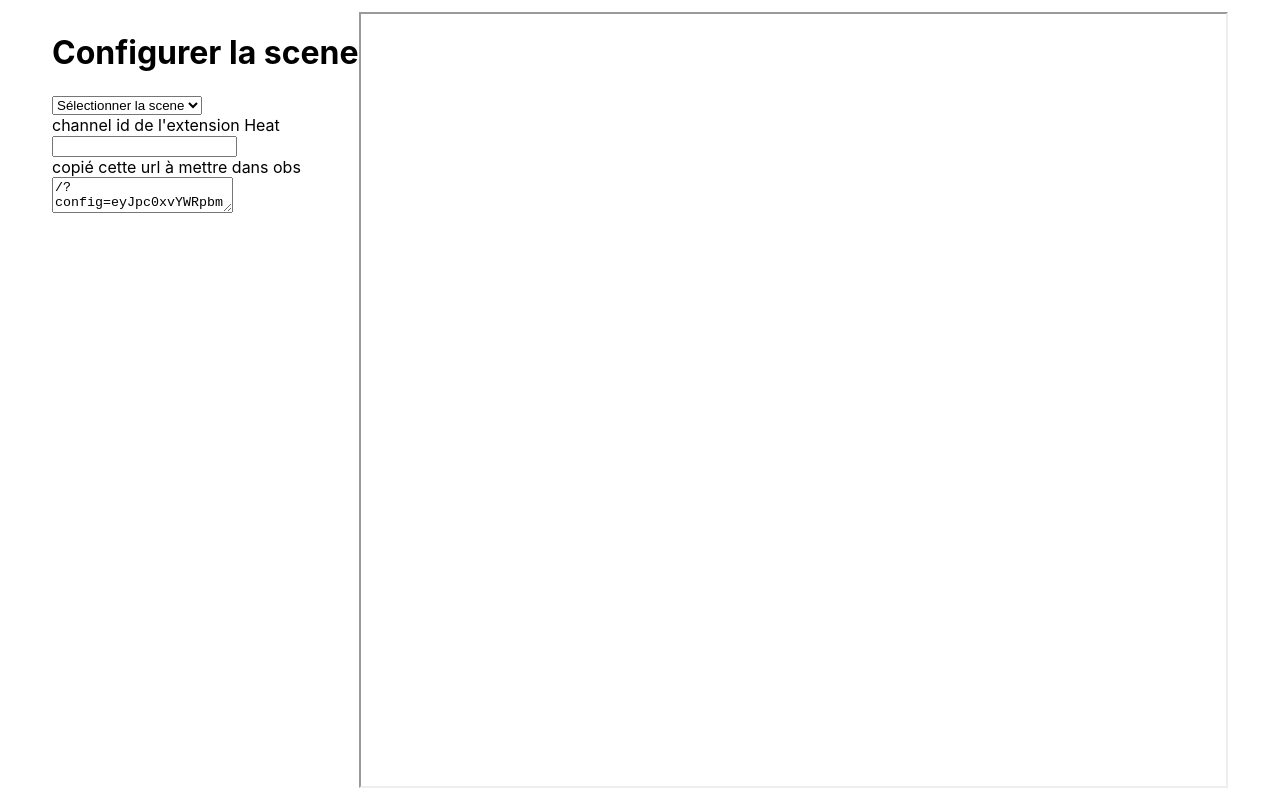
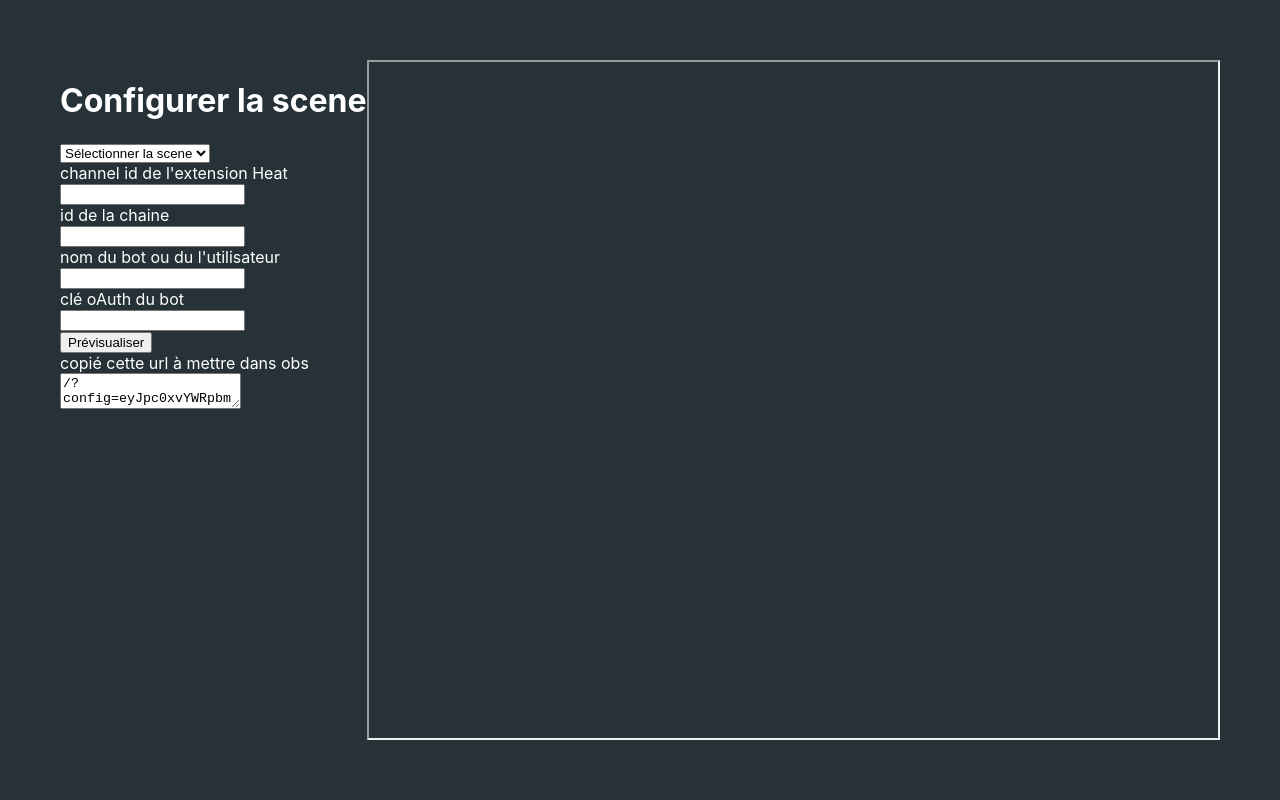
Before and after one commit to Vol4n3/overlay-heat-twitch, a React (Create React App) app: page / in a window 1280 px wide. Built offline with nearby package versions, Linux system fonts and the light colour scheme.

Commit message:
add tmi bot

```diff
--- a/src/2d/objects/ballon.tsx
+++ b/src/2d/objects/ballon.tsx
@@ -15,20 +15,27 @@ img.onload = () => {
 img.src = "/overlay-heat-twitch/assets/texture_ballon.jpg";
 
 export class Ballon extends Circle2 implements Scene2DItem, CanCollide {
-  constructor(x: number, y: number) {
+  constructor(x: number, y: number, private messager: (m: string) => void) {
     super(x, y, 30);
     this.initialPosition = {x, y}
   }
 
   initialPosition: IPoint2
-
   collisionId: number = 0;
-  lastShooter: string = "";
+  lastShooter: PlayerSoccer | null = null;
 
   detectGoal(cage: Cage) {
     if (cage.isInside(this)) {
       this.position.operation('equal', this.initialPosition);
       this.velocity = new Vector2(0, 0);
+      if (this.lastShooter === null) {
+        return
+      }
+      if (this.lastShooter.team === cage.team) {
+        this.messager(`${this.lastShooter.owner} à marqué contre son prope camp ! le/la boloss`)
+      } else {
+        this.messager(`FootBall FootGoal GOOAAAL du joueur ${this.lastShooter.owner} FootGoal`)
+      }
     }
   }
 
@@ -72,7 +79,7 @@ export class Ballon extends Circle2 implements Scene2DItem, CanCollide {
   }
 
   playerShoot(player: PlayerSoccer): void {
-    this.lastShooter = player.owner;
+    this.lastShooter = player;
     const directionBall = new Vector2(this.x - player.x, this.y - player.y);
     const velocityDiff = new Vector2(player.calculatedVelocity.x + this.velocity.x, player.calculatedVelocity.y + this.velocity.y);
     directionBall.length = velocityDiff.length * 0.95;
--- a/src/2d/objects/cage.ts
+++ b/src/2d/objects/cage.ts
@@ -4,9 +4,10 @@ import {Ballon} from './ballon';
 import {CanCollide} from '../core/collider';
 
 export class Cage extends Rectangle2 implements Scene2DItem, CanCollide {
-
+constructor(x: number, y: number, w: number, h: number, public team: string) {
+  super(x, y, w, h);
+}
   collisionId: number = 0;
-
   detection(item: CanCollide): void {
     if (item instanceof Ballon) {
       item.detectGoal(this)
@@ -18,7 +19,8 @@ export class Cage extends Rectangle2 implements Scene2DItem, CanCollide {
   scenePriority: number = 0;
 
   draw({ctx}: Scene2d) {
-    ctx.strokeStyle = "white";
+    ctx.strokeStyle = this.team;
+    ctx.globalAlpha = 0.5
     ctx.lineWidth = 5;
     ctx.beginPath();
     ctx.rect(this.x, this.y, this.w, this.h);
--- a/src/2d/objects/terrain.ts
+++ b/src/2d/objects/terrain.ts
@@ -13,6 +13,7 @@ export class Terrain implements Scene2DItem {
     const h = height - padding;
     ctx.strokeStyle = "white";
     ctx.lineWidth = 5;
+    ctx.globalAlpha = 0.5
     ctx.beginPath();
     ctx.moveTo(padding, padding);
     ctx.lineTo(w, padding);
--- /dev/null
+++ b/src/components/main/form-config.tsx
@@ -0,0 +1,60 @@
+import {FC, FormEvent, useEffect, useReducer} from 'react';
+import {SCENES_ID, ScenesConfig, SceneType} from '../../types/config.types';
+import {SceneNames} from './switch-scenes';
+import {ReducerObject, ReducerObjectType} from '../../utils/react-reducer.utils';
+
+interface FormConfigProps {
+  config: ScenesConfig;
+  onChange: (v: ScenesConfig) => void;
+}
+
+export const FormConfig: FC<FormConfigProps> = ({config, onChange}) => {
+  const [formControl, setFormControl] = useReducer<ReducerObjectType<ScenesConfig>>(ReducerObject, config);
+  useEffect(() => {
+    setFormControl({replace: config});
+  }, [config]);
+  const emitChange = (e: FormEvent) => {
+    e.preventDefault();
+    onChange(formControl);
+  }
+  return <form onSubmit={emitChange}>
+    <h1>Configurer la scene</h1>
+    <select value={formControl.sceneType || ''}
+            onChange={v => setFormControl({merge: {sceneType: v.target.value as SceneType}})}>
+      <option value={""}>Sélectionner la scene</option>
+      {SCENES_ID.map(s => <option value={s} key={s}>{SceneNames[s]}</option>)}
+    </select>
+    <div>
+      <label>
+        <div>channel id de l'extension Heat</div>
+        <input
+          type={'password'}
+          value={formControl.heatId || ''}
+          onChange={ev => setFormControl({merge: {heatId: ev.target.value}})}/>
+      </label>
+      <label>
+        <div>id de la chaine</div>
+        <input
+          value={formControl.channelId || ''}
+          onChange={ev => setFormControl({merge: {channelId: ev.target.value}})}/>
+      </label>
+      <label>
+        <div>nom du bot ou du l'utilisateur</div>
+        <input
+          value={formControl.username || ''}
+          onChange={ev => setFormControl({merge: {username: ev.target.value}})}/>
+      </label>
+      <label>
+        <div>clé oAuth du bot</div>
+        <input
+          type={'password'}
+          value={formControl.password || ''}
+          onChange={ev => setFormControl({merge: {password: ev.target.value}})}/>
+      </label>
+      <div>
+
+        <button type={'submit'}>Prévisualiser</button>
+      </div>
+    </div>
+  </form>
+}
--- a/src/components/main/main.tsx
+++ b/src/components/main/main.tsx
@@ -1,19 +1,22 @@
 import {FC, useEffect, useReducer, useState} from 'react';
-import {SceneNames, SwitchScenes} from './switch-scenes';
+import {SwitchScenes} from './switch-scenes';
 import {HeatProvider} from '../../providers/heat.provider';
 import styled from 'styled-components';
 import {ReducerObject, ReducerObjectType} from '../../utils/react-reducer.utils';
-import {SCENES_ID, ScenesConfig, SceneType} from '../../types/config.types';
+import {ScenesConfig} from '../../types/config.types';
 import pkg from '../../../package.json';
+import {TmiProvider} from '../../providers/tmi.provider';
+import {FormConfig} from './form-config';
 
 export const Container = styled.div`
-  max-width: 1200px;
   margin: 0 auto;
-  padding: 12px;
+  padding: 60px;
   position: relative;
   width: 100%;
   height: 100vh;
   display: flex;
+  background-color: #263238;
+  color: white;
 `;
 export const Main: FC = () => {
   const [getConfig, setConfig] = useReducer<ReducerObjectType<ScenesConfig>>(ReducerObject, {isLoading: true});
@@ -29,7 +32,8 @@ export const Main: FC = () => {
         )
       ))}
     `)
-  }, [getConfig])
+  }, [getConfig]);
+
   useEffect(() => {
     const params = new URLSearchParams(window.location.search);
     const uriConfig = params.get("config");
@@ -52,28 +56,21 @@ export const Main: FC = () => {
     setConfig({replace: json})
   }, [])
   return getConfig.isLoading ? null : getConfig.active ? <HeatProvider heatId={getConfig.heatId || ""}>
-    <SwitchScenes config={getConfig}/> </HeatProvider> : <Container>
-    <div><h1>Configurer la scene</h1>
-      <select value={getConfig.sceneType || ''}
-              onChange={v => setConfig({merge: {sceneType: v.target.value as SceneType}})}>
-        <option value={""}>Sélectionner la scene</option>
-        {SCENES_ID.map(s => <option value={s} key={s}>{SceneNames[s]}</option>)}
-      </select>
-      <div>
-        <label>
-          <div>channel id de l'extension Heat</div>
-          <input value={getConfig.heatId || ''} onChange={ev => setConfig({merge: {heatId: ev.target.value}})}/>
-        </label>
-      </div>
+    <TmiProvider channelId={getConfig.channelId} username={getConfig.username} password={getConfig.password}>
+      <SwitchScenes config={getConfig}/>
+    </TmiProvider>
+  </HeatProvider> : <Container>
+    <div>
+      <FormConfig config={getConfig} onChange={v => setConfig({replace: v})}></FormConfig>
       <div>
         <label>
           <div>copié cette url à mettre dans obs</div>
-          <textarea value={getUriConfig} onChange={() => {
+          <textarea readOnly={true} value={getUriConfig.trim()} onChange={() => {
           }}/>
         </label>
       </div>
+    </div>
 
-    </div>
     <div style={{position: 'relative', flex: 1}}>
       <iframe
         title={"Prévisualisation"}
@@ -83,7 +80,5 @@ export const Main: FC = () => {
           height: "100%",
         }}/>
     </div>
-
   </Container>
-
 }
--- a/src/games/football-game.tsx
+++ b/src/games/football-game.tsx
@@ -10,6 +10,7 @@ import {PI} from '../utils/number.utils';
 import {useHeat} from '../providers/heat.provider';
 import {Terrain} from '../2d/objects/terrain';
 import {Cage} from '../2d/objects/cage';
+import {useTmi} from '../providers/tmi.provider';
 
 const cageWidth = 50;
 const cageHeight = 250;
@@ -17,6 +18,8 @@ const padding = 50;
 export const FootballGame: FC = () => {
   const containerRef = useRef(null);
   const {addListener, removeListener} = useHeat();
+  const {sendTmiMessage} = useTmi();
+
   useEffect(() => {
     const container = containerRef.current;
     if (!container) {
@@ -31,11 +34,11 @@ export const FootballGame: FC = () => {
     const cageRouge = new Cage(
       padding - cageWidth / 2,
       scene.canvas.height / 2 - cageHeight / 2,
-      cageWidth, cageHeight);
+      cageWidth, cageHeight, "red");
     const cageBleu = new Cage(
       scene.canvas.width - padding - cageWidth / 2,
       scene.canvas.height / 2 - cageHeight / 2,
-      cageWidth, cageHeight);
+      cageWidth, cageHeight, "blue");
     const terrain = new Terrain();
     let bddPlayers: { [key: string]: PlayerSoccer } = {};
     const startPlay = () => {
@@ -43,7 +46,7 @@ export const FootballGame: FC = () => {
       bddPlayers = {};
       collider.cleanGroup(mainGroup);
       collider.cleanGroup(cageGroup);
-      const ballon = new Ballon(scene.canvas.width / 2, scene.canvas.height / 2);
+      const ballon = new Ballon(scene.canvas.width / 2, scene.canvas.height / 2, sendTmiMessage);
       scene.addItem(terrain);
       scene.addItem(cageBleu);
       scene.addItem(cageRouge);
@@ -80,7 +83,6 @@ export const FootballGame: FC = () => {
     }
 
     const onClick = (event: MouseEvent) => {
-      //debug
       createPlayer(event.x, event.y, "test")
     }
     const idEvent = addListener(onUserClick);
@@ -90,7 +92,7 @@ export const FootballGame: FC = () => {
       removeListener(idEvent);
       window.removeEventListener('click', onClick);
     };
-  }, [removeListener, addListener]);
+  }, [removeListener, addListener, sendTmiMessage]);
 
   return <ContainerScene ref={containerRef}>
   </ContainerScene>
--- a/src/providers/heat.provider.tsx
+++ b/src/providers/heat.provider.tsx
@@ -13,13 +13,12 @@ interface HeatContextProps {
   removeListener(uid: number): void;
 }
 
+const notInit = () => {
+  throw new Error('not init')
+};
 const HeatContext = createContext<HeatContextProps>({
-  addListener() {
-    throw new Error('not init')
-  },
-  removeListener() {
-    throw new Error('not init')
-  }
+  addListener: notInit,
+  removeListener: notInit
 })
 export const useHeat = () => useContext(HeatContext);
 
--- /dev/null
+++ b/src/providers/tmi.provider.tsx
@@ -0,0 +1,97 @@
+import {createContext, FC, PropsWithChildren, useContext, useEffect, useRef} from 'react';
+import tmi from 'tmi.js';
+import {RemoveItemInArray} from '../utils/deep-object.utils';
+
+
+export type TmiMessage = {
+  tags: tmi.ChatUserstate,
+  self: boolean;
+  channel: string;
+  message: string;
+}
+export type TmiListener = (event: TmiMessage) => void;
+
+interface TmiContextProps {
+  addTmiListener(listener: TmiListener): number;
+
+  removeTmiListener(uid: number): void;
+
+  sendTmiMessage(message: string): void;
+}
+
+const notInit = () => {
+  throw new Error('not init')
+};
+const TmiContext = createContext<TmiContextProps>({
+  addTmiListener: notInit,
+  removeTmiListener: notInit,
+  sendTmiMessage: notInit,
+})
+export const useTmi = () => useContext(TmiContext);
+
+export interface TmiProviderProps {
+  channelId?: string;
+  password?: string;
+  username?: string;
+}
+
+export const TmiProvider: FC<PropsWithChildren<TmiProviderProps>> = props => {
+  const {channelId, children, username, password} = props;
+  const listeners = useRef<{ uid: number, callback: TmiListener }[]>([]);
+  const listenersIdRef = useRef<number>(0);
+  const clientRef = useRef<tmi.Client>();
+  const addListener = (listener: TmiListener) => {
+    const uid = listenersIdRef.current++;
+    listeners.current = [...listeners.current, {callback: listener, uid}];
+    return uid;
+  }
+  const removeListener = (uid: number): void => {
+    listeners.current = RemoveItemInArray(listeners.current, uid);
+  }
+  const sendTmiMessage = (message: string) => {
+    if (!channelId) {
+      return
+    }
+    const client = clientRef.current;
+    debugger;
+    if (!client || client.readyState() !== 'OPEN') {
+      return;
+    }
+    setTimeout(() => {
+      client.say(channelId, message)
+    }, 4000);
+  }
+  useEffect(() => {
+    if (!channelId) {
+      return
+    }
+    const identity = (username && password) ? {username, password} : undefined;
+
+    clientRef.current = new tmi.Client({
+      options: {debug: true},
+      identity,
+      channels: [channelId]
+    });
+
+    clientRef.current.connect().then(result => {
+      console.warn('tmi client disconnected', result);
+    });
+    clientRef.current.on('message', (channel, tags, message, self) => {
+      listeners.current.forEach(listener => listener.callback({channel, tags, message, self}))
+    })
+    return () => {
+      if (!clientRef.current) {
+        return
+      }
+      clientRef.current.disconnect().then(info => {
+        console.warn('tmi client disconnected', info);
+      })
+    }
+  }, [channelId, username, password])
+  return <TmiContext.Provider
+    value={{
+      addTmiListener: addListener,
+      removeTmiListener: removeListener,
+      sendTmiMessage
+    }}>{children}</TmiContext.Provider>
+}
--- a/src/types/config.types.ts
+++ b/src/types/config.types.ts
@@ -7,6 +7,9 @@ export interface ScenesConfig {
   soccerConfig?: any;
   dartTargetConfig?: any;
   heatId?: string;
+  channelId?: string;
+  password?: string;
+  username?: string;
   sceneType?: SceneType;
   isLoading?: boolean;
 }
```
